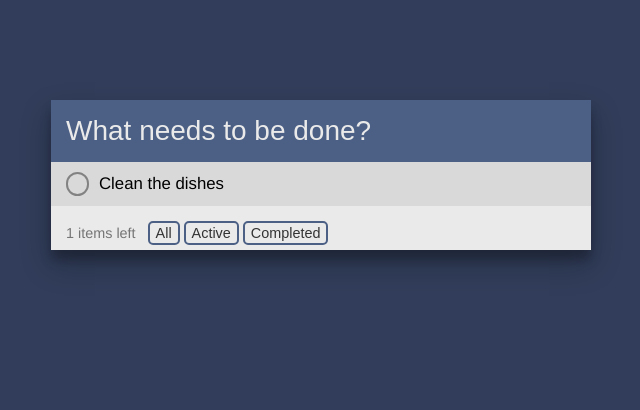
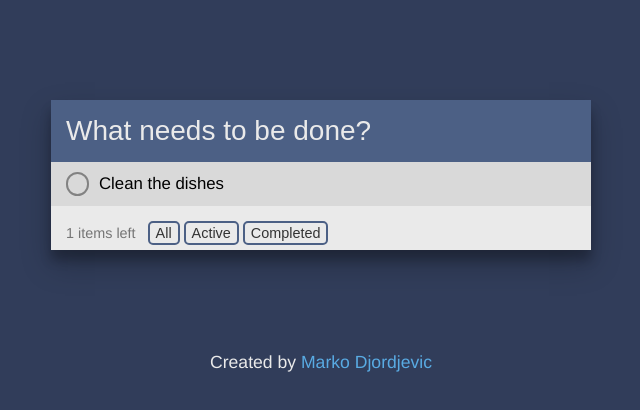
Before and after one commit to makezi/react-todolist, a React (Create React App) app: page / in a window 1280 px wide. Shown: the top 410 px of the page, without its empty margins (319-959 px from the left). Built offline with nearby package versions, Linux system fonts and the light colour scheme.

Commit message:
Install gh-pages module

```diff
--- a/package.json
+++ b/package.json
@@ -2,13 +2,17 @@
   "name": "react-todolist",
   "version": "0.1.0",
   "private": true,
+  "homepage": "https://makezi.github.io/react-todolist",
   "dependencies": {
+    "gh-pages": "^1.1.0",
     "prop-types": "^15.6.0",
     "react": "^16.2.0",
     "react-dom": "^16.2.0",
     "react-scripts": "1.0.17"
   },
   "scripts": {
+    "predeploy": "npm run build",
+    "deploy": "gh-pages -d build",
     "start": "react-scripts start",
     "build": "react-scripts build",
     "test": "react-scripts test --env=jsdom",
--- a/public/index.html
+++ b/public/index.html
@@ -1,5 +1,6 @@
 <!DOCTYPE html>
 <html lang="en">
+
 <head>
   <meta charset="utf-8">
   <meta name="viewport" content="width=device-width, initial-scale=1, shrink-to-fit=no">
@@ -21,11 +22,17 @@
     -->
   <title>React App</title>
 </head>
+
 <body>
   <noscript>
     You need to enable JavaScript to run this app.
   </noscript>
   <div id="root"></div>
+  <footer class="footer">
+    <p class="footer-info">Created by
+      <a href="https://github.com/Makezi">Marko Djordjevic</a>
+    </p>
+  </footer>
   <!--
       This HTML file is a template.
       If you open it directly in the browser, you will see an empty page.
@@ -37,4 +44,5 @@
       To create a production bundle, use `npm run build` or `yarn build`.
     -->
 </body>
+
 </html>
--- a/src/index.css
+++ b/src/index.css
@@ -10,3 +10,15 @@ body {
   line-height: 1.5rem;
   background-color: #313d5a;
 }
+
+.footer-info {
+  text-align: center;
+  color: #eaeaea;
+  font-weight: 100;
+  font-size: 1.1rem;
+}
+
+.footer-info > a {
+  color: #59abe3;
+  text-decoration: none;
+}
```
Also changed, not shown: 1 other file (tests, documents, lock files or other folders). Lines whose indentation alone changed are shown as unchanged.
